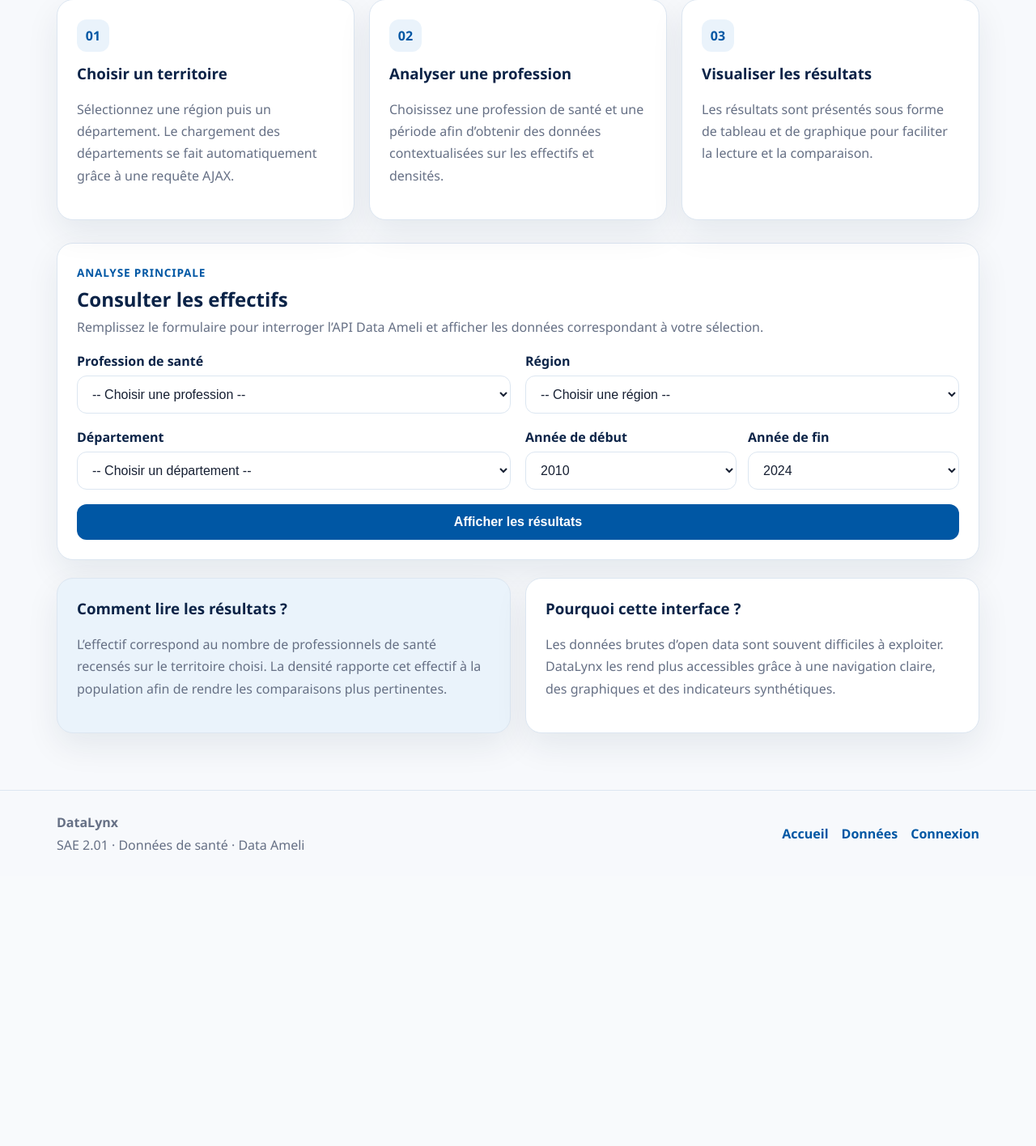
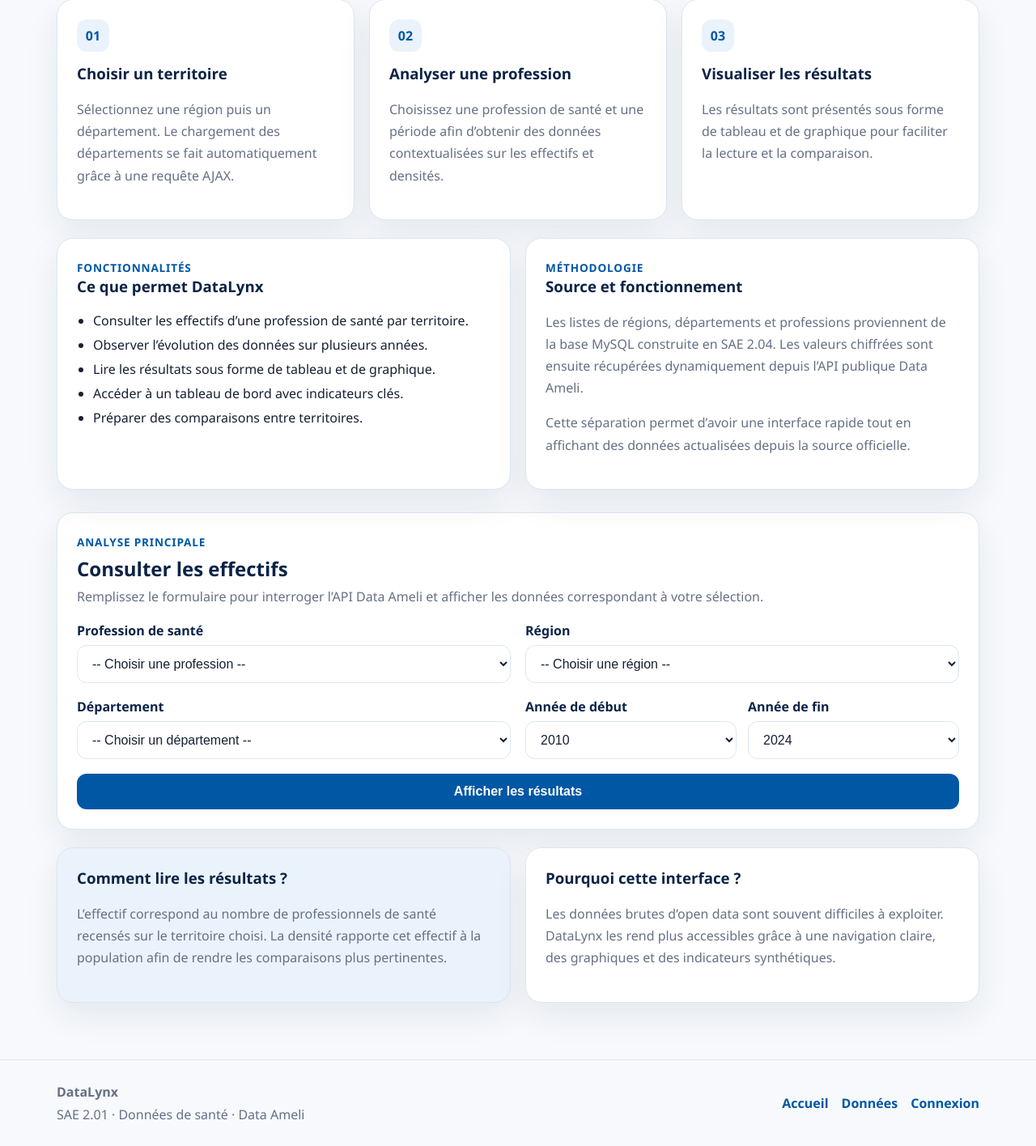
Before and after one commit to ThunderJoy61/S201-git, a Flask app: page / in a window 1280 px wide. Shown: the part 879-2295 px from the top of the page at 81% size. Before the commit the page ends 1930 px from the top, so only its background shows below. Run offline with Flask 3, Linux system fonts and the light colour scheme; data that the repository does not hold is empty.

Commit message:
petite modif de accueil

```diff
--- a/templates/accueil.html
+++ b/templates/accueil.html
@@ -33,7 +33,9 @@
         {% if preview_item %}
             <div class="preview-kpi-grid">
                 <div class="preview-kpi-card">
-                    <span class="preview-kpi-label">Effectif {{ preview_item.annee|string|truncate(4, True, '') }}</span>
+                    <span class="preview-kpi-label">
+                        Effectif {{ preview_item.annee|string|truncate(4, True, '') }}
+                    </span>
                     <strong>{{ preview_item.effectif }}</strong>
                 </div>
 
@@ -115,6 +117,34 @@
     </article>
 </section>
 
+<section class="section-grid two-cols">
+    <article class="card">
+        <span class="mini-label">Fonctionnalités</span>
+        <h3>Ce que permet DataLynx</h3>
+        <ul class="feature-list">
+            <li>Consulter les effectifs d’une profession de santé par territoire.</li>
+            <li>Observer l’évolution des données sur plusieurs années.</li>
+            <li>Lire les résultats sous forme de tableau et de graphique.</li>
+            <li>Accéder à un tableau de bord avec indicateurs clés.</li>
+            <li>Préparer des comparaisons entre territoires.</li>
+        </ul>
+    </article>
+
+    <article class="card">
+        <span class="mini-label">Méthodologie</span>
+        <h3>Source et fonctionnement</h3>
+        <p>
+            Les listes de régions, départements et professions proviennent de la base
+            MySQL construite en SAE 2.04. Les valeurs chiffrées sont ensuite récupérées
+            dynamiquement depuis l’API publique Data Ameli.
+        </p>
+        <p>
+            Cette séparation permet d’avoir une interface rapide tout en affichant
+            des données actualisées depuis la source officielle.
+        </p>
+    </article>
+</section>
+
 <section class="card form-card" id="analyse">
     <div class="section-title">
         <div>
@@ -164,7 +194,12 @@
         <div class="container-annee">
             <div class="form-field annee">
                 <label for="first_year">Année de début</label>
-                <select name="first_year" id="first_year" required onchange="document.querySelectorAll('#last_year option').forEach(o => o.hidden = o.value < this.value)">
+                <select
+                    name="first_year"
+                    id="first_year"
+                    required
+                    onchange="document.querySelectorAll('#last_year option').forEach(o => o.hidden = o.value < this.value)"
+                >
                     {% for a in range(2010, 2025) %}
                         <option value="{{ a }}" {% if a == 2010 %}selected{% endif %}>{{ a }}</option>
                     {% endfor %}
@@ -173,7 +208,12 @@
 
             <div class="form-field annee">
                 <label for="last_year">Année de fin</label>
-                <select name="last_year" id="last_year" required onchange="document.querySelectorAll('#first_year option').forEach(o => o.hidden = o.value > this.value)">
+                <select
+                    name="last_year"
+                    id="last_year"
+                    required
+                    onchange="document.querySelectorAll('#first_year option').forEach(o => o.hidden = o.value > this.value)"
+                >
                     {% for a in range(2024, 2009, -1) %}
                         <option value="{{ a }}" {% if a == 2024 %}selected{% endif %}>{{ a }}</option>
                     {% endfor %}
```
